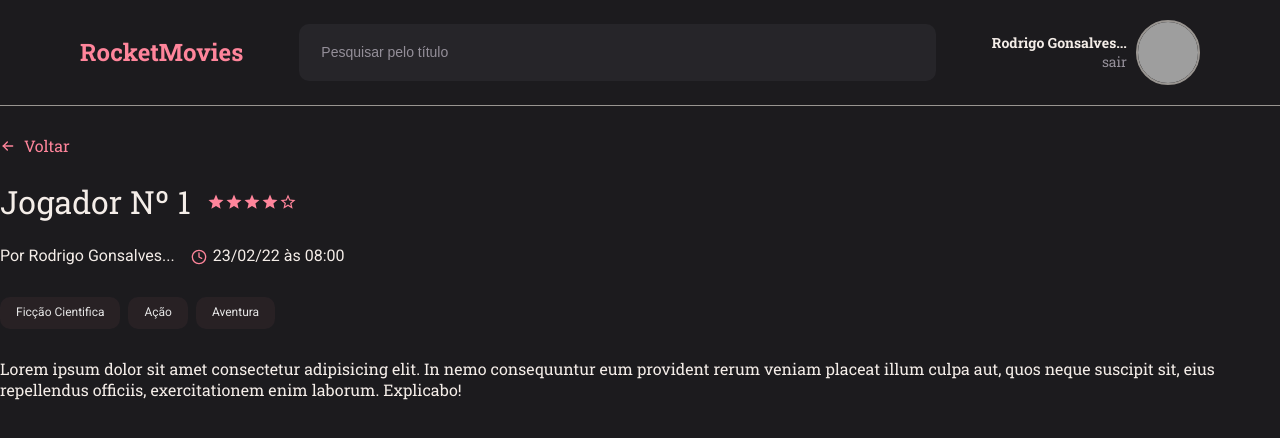
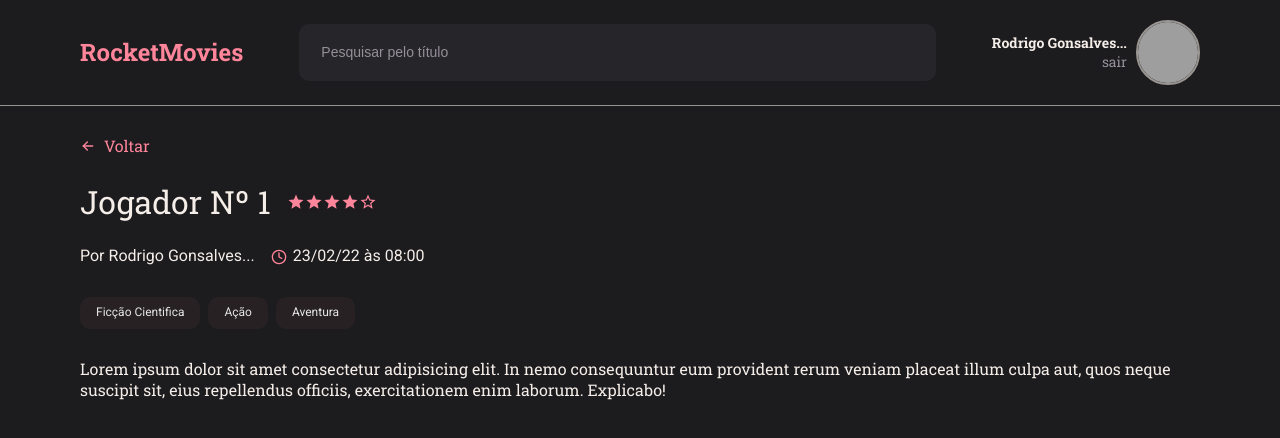
Before and after one commit to joaolucas3002/RocketMoves, a React (Vite) app in the folder web/: page /post/1 in a window 1280 px wide. Shown: the top 438 px of the page. Built offline with nearby package versions, Linux system fonts and the light colour scheme; grey boxes are pictures that could not be loaded.

Commit message:
Update Post.tsx

```diff
--- a/web/src/pages/Post.tsx
+++ b/web/src/pages/Post.tsx
@@ -13,6 +13,7 @@ import {
    MaxWidthScrollbar,
    Title,
    ContainerHidden,
+   MaxWidth,
 } from '../styles/styledGlobal';
 import { theme } from '../theme';
 import { validateLinghtString } from '../utils/validateLinghtString';
@@ -113,6 +114,7 @@ export function Post() {
          <Header name={nameLinght} url="/profile" />
 
          <MaxWidthScrollbar>
+            <MaxWidth>
                <ContainerMain>
                   <ContainerInfo>
                      <ButtonHistory>
@@ -139,6 +141,7 @@ export function Post() {
                   </ContainerTag>
                   <Text>{post}</Text>
                </ContainerMain>
+            </MaxWidth>
          </MaxWidthScrollbar>
       </ContainerHidden>
    );
```
Lines whose indentation alone changed are shown as unchanged.
